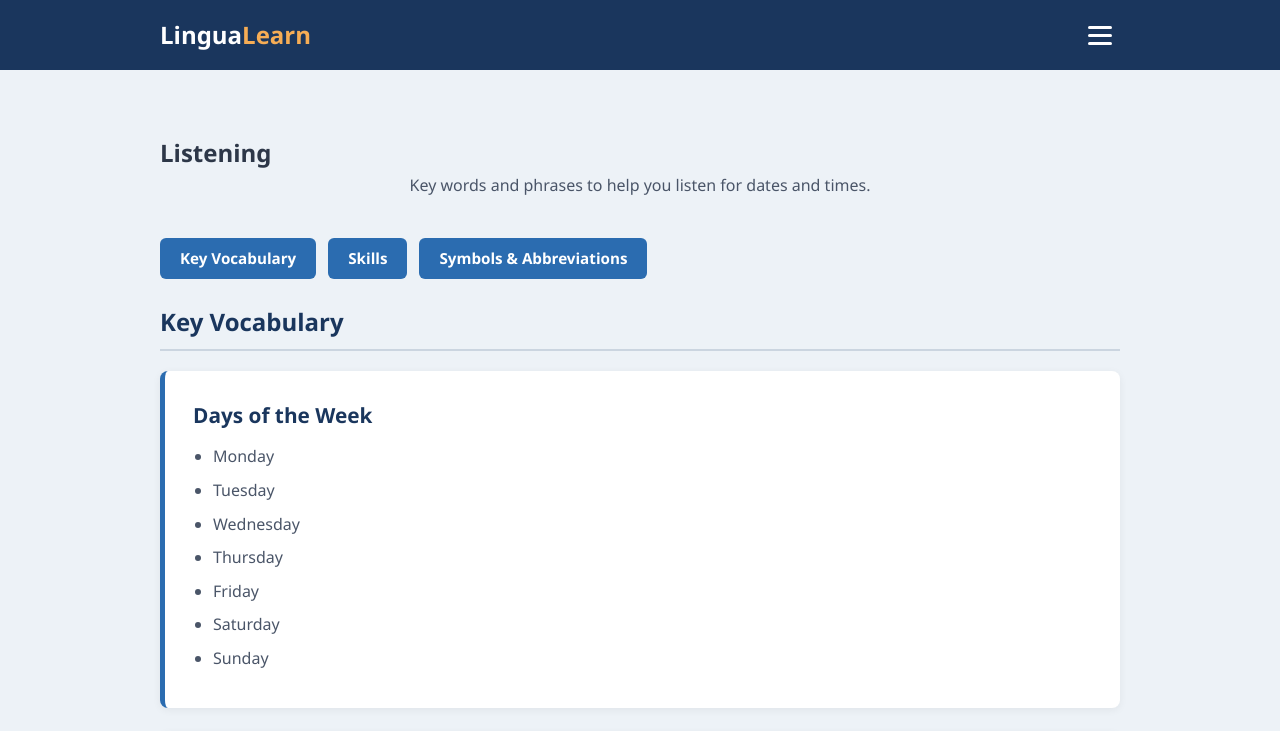
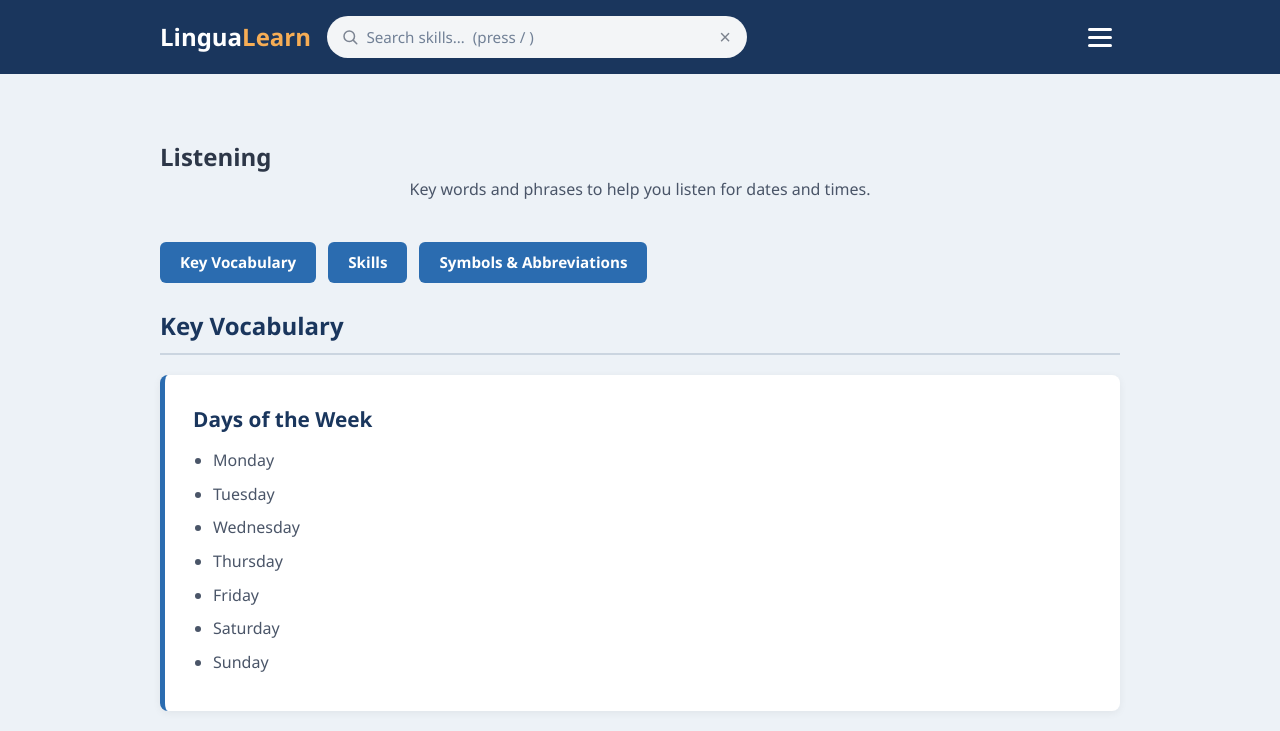
Before and after one commit to notiamalfred/LinguaLearn, a plain HTML site: page listening.html in a window 1280 px wide. Shown: the top 731 px of the page. Drawn offline with Linux system fonts and the light colour scheme.

Commit message:
Add skill search feature to listening.html

```diff
--- a/listening.html
+++ b/listening.html
@@ -10,6 +10,38 @@
   <header class="site-header">
     <div class="container header-inner">
       <a href="index.html" class="logo">Lingua<span>Learn</span></a>
+
+      <div class="skill-search" role="search">
+        <div class="skill-search__field">
+          <svg class="skill-search__icon" viewBox="0 0 24 24" aria-hidden="true" focusable="false">
+            <circle cx="11" cy="11" r="7"></circle>
+            <line x1="16.5" y1="16.5" x2="21" y2="21"></line>
+          </svg>
+
+          <label class="visually-hidden" for="skillSearch">Search skills</label>
+          <input
+            id="skillSearch"
+            type="search"
+            placeholder="Search skills…  (press / )"
+            autocomplete="off"
+            spellcheck="false"
+            aria-describedby="skillSearchStatus"
+          >
+
+          <button
+            id="skillSearchClear"
+            class="skill-search__clear"
+            type="button"
+            hidden
+            aria-label="Clear search"
+          >&times;</button>
+
+          <div id="searchResults" class="search-results" hidden></div>
+        </div>
+
+        <p id="skillSearchStatus" class="skill-search__status" role="status" aria-live="polite"></p>
+      </div>
+
       <button class="menu-toggle" aria-label="Menu" aria-expanded="false">
         <span></span><span></span><span></span>
       </button>
```
